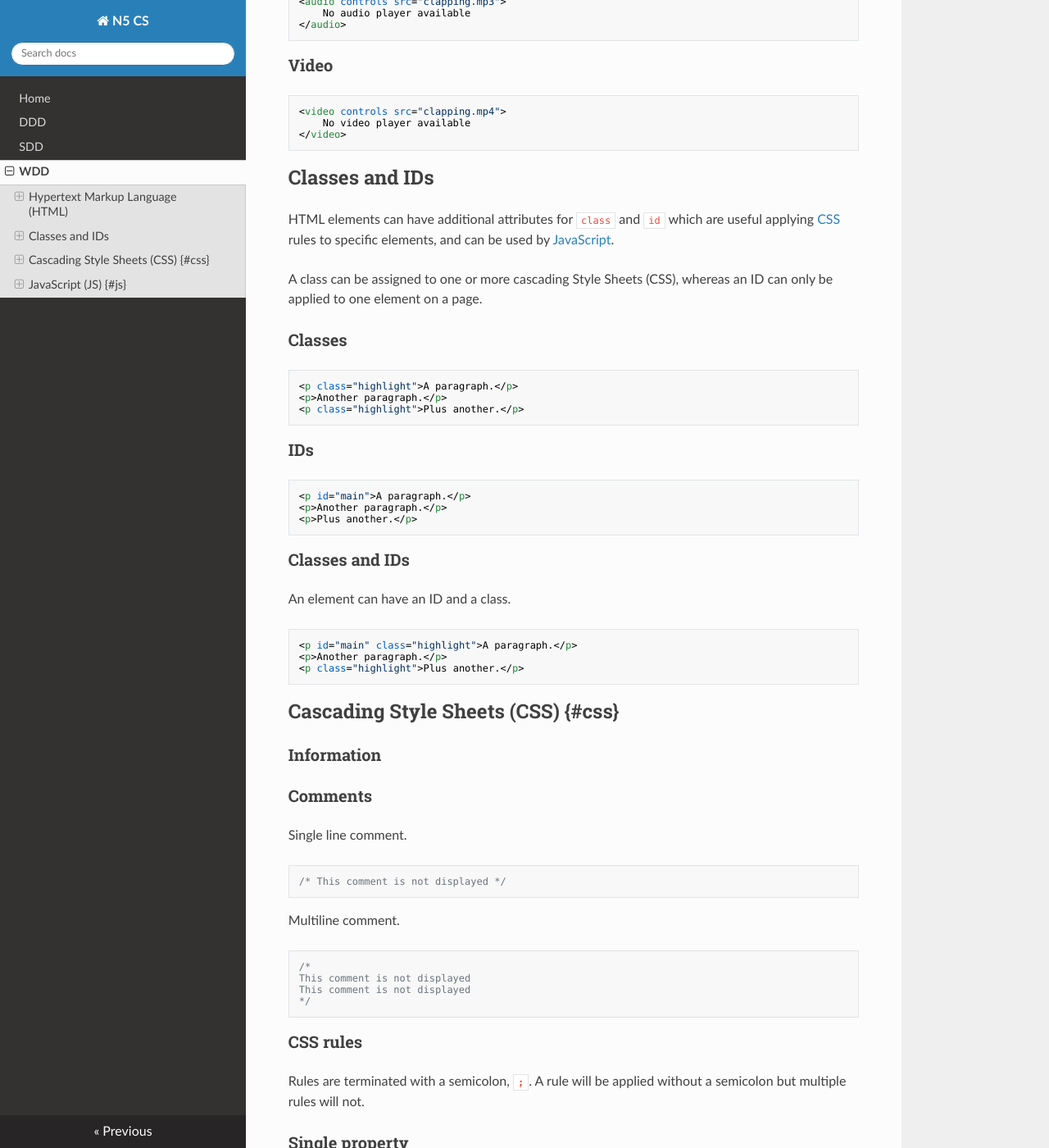
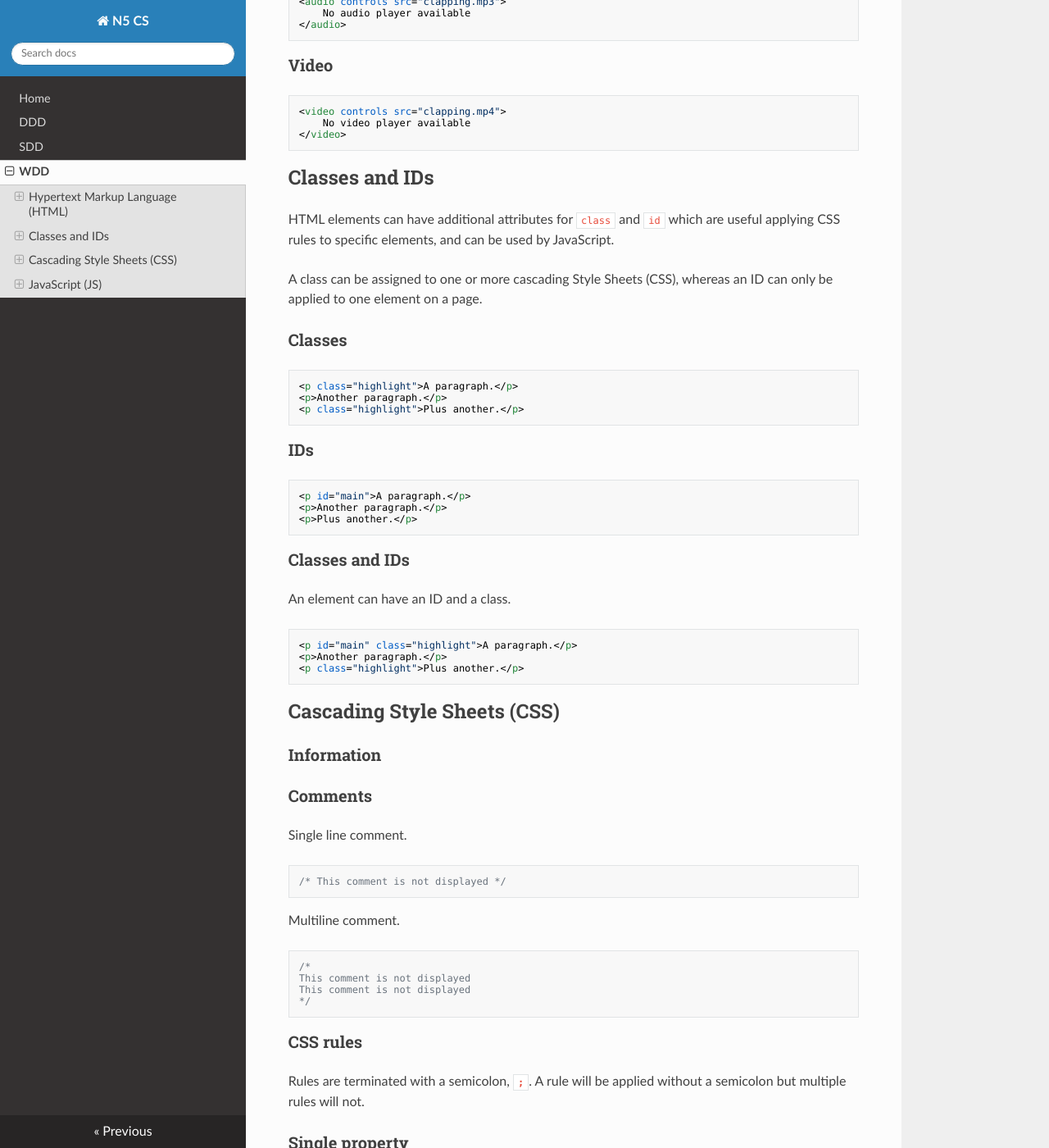
Before and after one commit to MrFriendCS/N5-CS, an MkDocs documentation site: the page built from docs/N5-CS-WDD.md, in a window 1280 px wide and 1400 px high, scrolled down 4338 px. Shown: the whole window at 82% size. Built offline with MkDocs 1.6.1, drawn with Linux system fonts in a browser that asks for light colours; nearby versions of some CDN libraries; some of the changed text lies outside the part shown.

Commit message:
Minor changes

````diff
--- a/docs/N5-CS-WDD.md
+++ b/docs/N5-CS-WDD.md
@@ -28,7 +28,7 @@ Opening tags can have attributes.
 </tag>
 ```
 
-All element  HTML documents are contained within the opening and closing `html` tags.
+All element HTML documents are contained within the opening and closing `html` tags.
 
 ``` html
 <!DOCTYPE html>
@@ -236,7 +236,7 @@ The image tag (`<img>`) has three attributes.  The first (`src`) is where the im
 
 ## Classes and IDs
 
-HTML elements can have additional attributes for `class` and `id` which are useful applying [CSS](#css) rules to specific elements, and can be used by [JavaScript](#js).
+HTML elements can have additional attributes for `class` and `id` which are useful applying CSS rules to specific elements, and can be used by JavaScript.
 
 A class can be assigned to one or more cascading Style Sheets (CSS), whereas an ID can only be applied to one element on a page.
 
@@ -268,7 +268,7 @@ An element can have an ID and a class.
 
 
 
-## Cascading Style Sheets (CSS) {#css}
+## Cascading Style Sheets (CSS)
 
 ### Information
 
@@ -405,7 +405,7 @@ h5 {color: DarkRed;
 
 
 
-## JavaScript (JS) {#js}
+## JavaScript (JS)
 
 JavaScript statements are terminated with a semicolon, **`;`**. An individual statement will probably run without a semicolon but multiple statements will not.
 
@@ -458,7 +458,7 @@ This event is triggered when the mouse is no longer over an element that has the
 </script>
 ```
 
-#### This
+### This
 
 Passing `this` as a parameter to the JS function allows the same function to be used with multiple elements.
 
````
Also changed, not shown: docs/N5-CS-DDD-ER.png (added).
